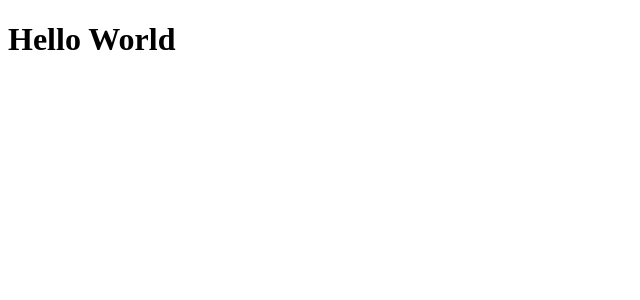
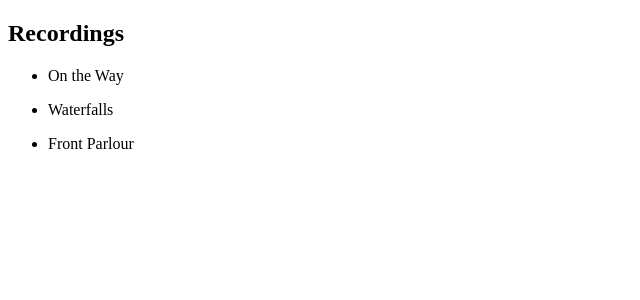
Before and after one commit to okFox/musicbrainz-sm, a React app: page / in a window 1280 px wide. Shown: the top 300 px of the page, without its empty margins (0-640 px from the left). Built offline with nearby package versions, Linux system fonts and the light colour scheme.

Commit message:
rendering with hard data

```diff
--- a/package.json
+++ b/package.json
@@ -26,7 +26,8 @@
   "license": "ISC",
   "dependencies": {
     "react": "^16.12.0",
-    "react-dom": "^16.12.0"
+    "react-dom": "^16.12.0",
+    "react-router-dom": "^5.1.2"
   },
   "devDependencies": {
     "@babel/core": "^7.8.4",
--- a/src/components/App.js
+++ b/src/components/App.js
@@ -1,5 +1,9 @@
 import React from 'react';
+import { Recordings } from '../containers/Recordings';
 
-export default function App() {
-  return <h1>Hello World</h1>;
-}
+export const App = () => {
+  return (
+    <>
+      <Recordings />
+    </>);
+};
--- /dev/null
+++ b/src/components/recordings/RecordingsItem.js
@@ -0,0 +1,15 @@
+import React from 'react';
+import PropTypes from 'prop-types';
+// import { RecordingsList } from './RecordingsList';
+
+
+export const RecordingsItem = ({ title }) => {
+  return (
+
+    <p>{title}</p>
+
+  );
+};
+RecordingsItem.propTypes = {
+  title: PropTypes.string.isRequired
+};
--- /dev/null
+++ b/src/components/recordings/RecordingsList.js
@@ -0,0 +1,49 @@
+import React from 'react';
+import { RecordingsItem } from './RecordingsItem';
+
+
+const recordingfetch = {
+  'recording-offset': 0,
+  'recording-count': 11,
+  'recordings': [
+    {
+      'disambiguation': '',
+      'video': false,
+      'length': 220000,
+      'title': 'On the Way',
+      'id': '099aa2f8-6dbc-4e86-8900-17011cb56eb1'
+    },
+    {
+      'length': 286000,
+      'video': false,
+      'disambiguation': '',
+      'title': 'Waterfalls',
+      'id': '1d2d44b8-a04a-4c5a-993b-2a311dc13880'
+    },
+    {
+      'disambiguation': '',
+      'video': false,
+      'length': 213733,
+      'title': 'Front Parlour',
+      'id': '28590928-dc3c-4223-9074-27cd8900f909'
+    }
+  ]
+};
+
+export const RecordingsList = () => {
+  const recordings = recordingfetch.recordings.map((recording) => (
+    <li key={recording.id}><RecordingsItem  title={recording.title} id={recording.id} /></li>
+  ));
+
+  return (
+    <>
+      <section>
+        <h1>Recordings</h1>
+        <ul>
+          {recordings}
+        </ul>
+      </section>
+    </>
+  );
+
+};
--- /dev/null
+++ b/src/containers/Recordings.js
@@ -0,0 +1,10 @@
+import React from 'react';
+import { RecordingsList } from '../components/recordings/RecordingsList';
+
+export const Recordings = () => {
+
+  return (
+    <>
+      <RecordingsList />
+    </>);
+};
--- a/src/index.js
+++ b/src/index.js
@@ -1,6 +1,6 @@
 import React from 'react';
 import { render } from 'react-dom';
-import App from './components/App';
+import { App } from './components/App';
 
 render(
   <App />,
```
Also changed, not shown: 1 other file (tests, documents, lock files or other folders).
